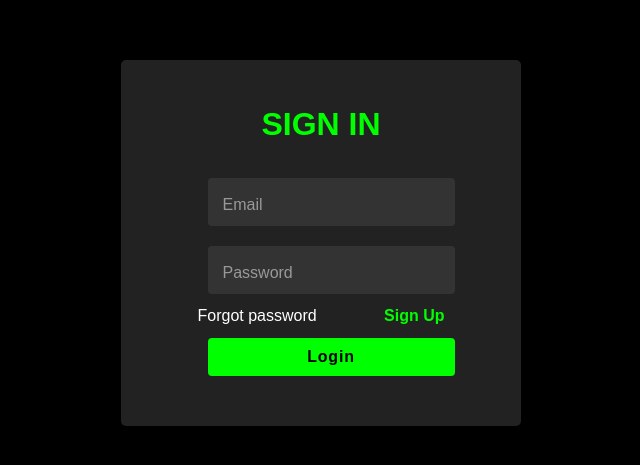
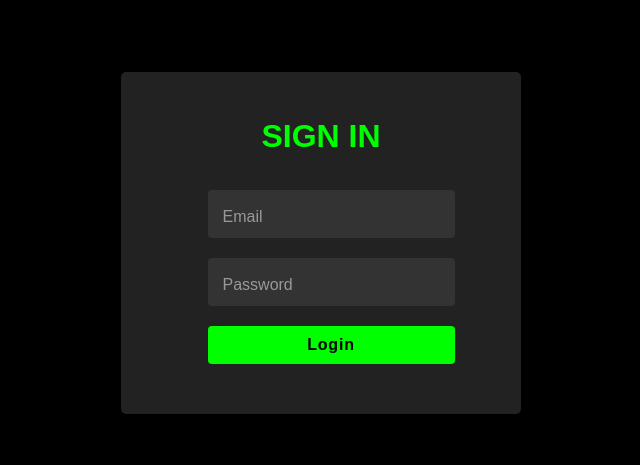
Before and after one commit to armanmartirosyan/real-time-chat, a React (Vite) app in the folder client/: page / in a window 1280 px wide. Shown: the part 157-622 px from the top of the page, without its empty margins (319-959 px from the left). Built offline with nearby package versions, Linux system fonts and the light colour scheme; no server answers.

Commit message:
Removed: forgot password

```diff
--- a/client/src/components/Login.tsx
+++ b/client/src/components/Login.tsx
@@ -123,9 +123,6 @@ export default function Login({ isLoginPage, setIsLoginPage }: LoginProps): Reac
 							{getErrorMessage("password") && <p className="error-message">{getErrorMessage("password")}</p>}
 							<label>Password</label>
 						</div>
-						<div className="links">
-							<a href="#">Forgot password</a> <a onClick={setAccount}>Sign Up</a>
-						</div>
 						<div className="input-box form-submit-btn">
 							<input type="submit" value="Login" />
 						</div>
--- a/client/src/components/Signup.tsx
+++ b/client/src/components/Signup.tsx
@@ -176,9 +176,6 @@ export default function Signup({ isLoginPage, setIsLoginPage }: SignupProps): Re
 							{getErrorMessage("passwordConfirm") && <p className="error-message">{getErrorMessage("passwordConfirm")}</p>}
 							<label>Confirm Password</label>
 						</div>
-						<div className="links">
-							<a href="#">Forgot password</a> <a onClick={setAccount}>Sign In</a>
-						</div>
 						<div className="input-box form-submit-btn">
 							<input type="submit" value="Signup" />
 						</div>
```
